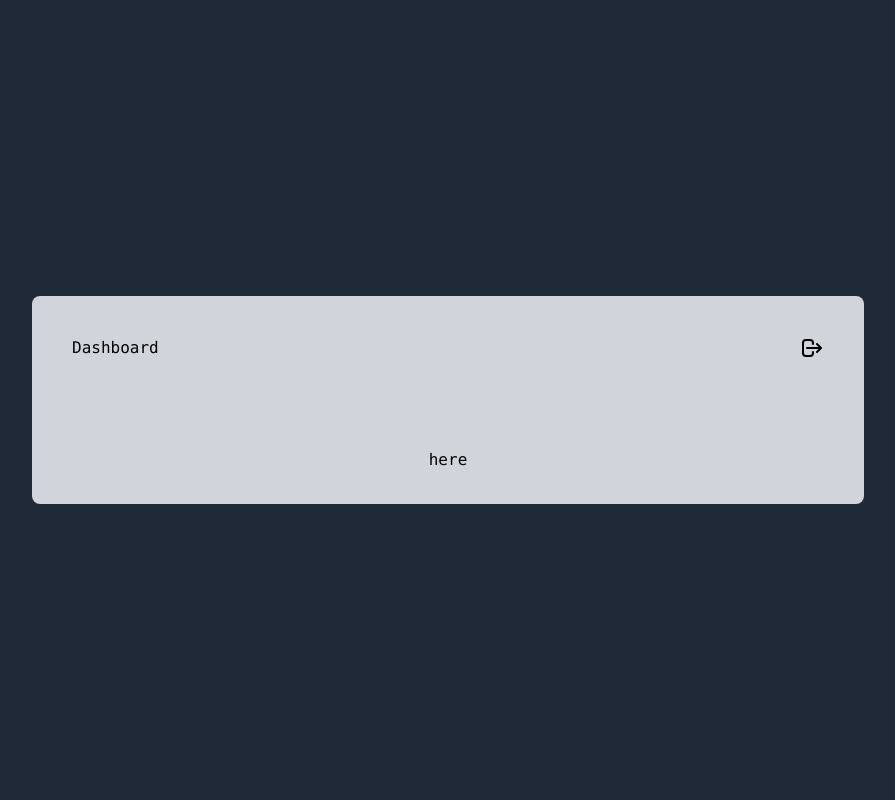
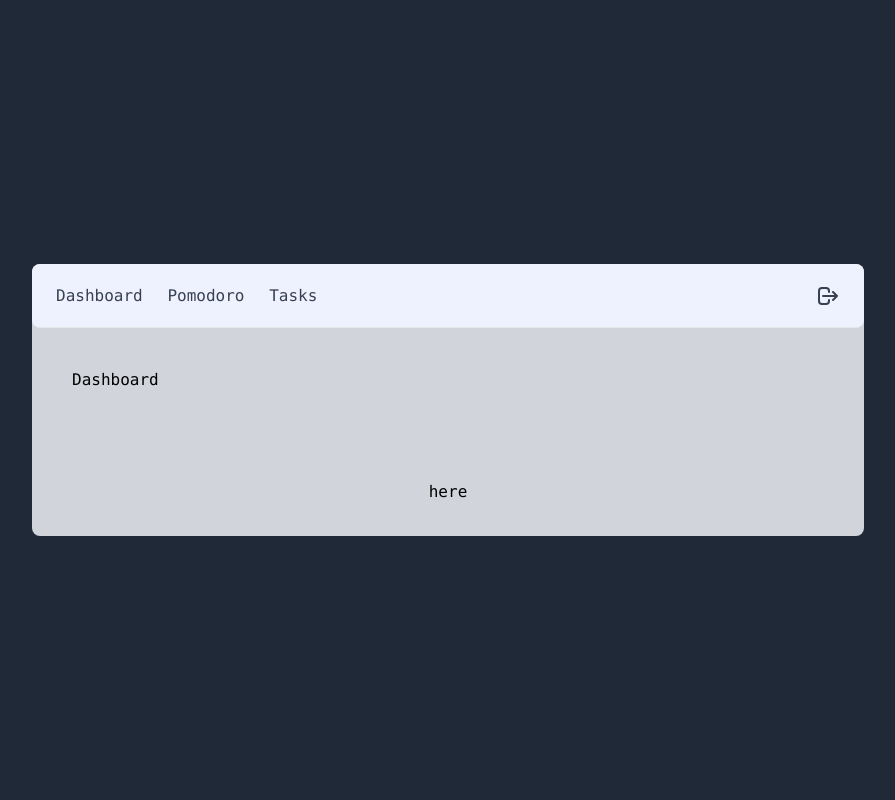
Before and after one commit to eliezer-alves/pomopy, a Flask app: page / in a window 1280 px wide. Shown: the whole page, without its empty margins (192-1087 px from the left). Run offline with Flask 2, Linux system fonts and the light colour scheme; the visitor is signed in with stand-in values (Sample User, id 1); style sheets or scripts are compiled from the project's sources.

Commit message:
feat(menu): criando uma versao inicial de menu

```diff
--- a/templates/index.html
+++ b/templates/index.html
@@ -4,13 +4,6 @@
 <div class="grid grid-cols-1 space-y-4 w-full">
     <div class="flex justify-between p-10">
         <h1>Dashboard</h1>
-        <a href="logout" class="w-200">
-            <svg xmlns="http://www.w3.org/2000/svg" class="h-6 w-6" fill="none" viewBox="0 0 24 24"
-                stroke="currentColor">
-                <path stroke-linecap="round" stroke-linejoin="round" stroke-width="2"
-                    d="M17 16l4-4m0 0l-4-4m4 4H7m6 4v1a3 3 0 01-3 3H6a3 3 0 01-3-3V7a3 3 0 013-3h4a3 3 0 013 3v1" />
-            </svg>
-        </a>
     </div>
     <div aria-label="group of cards" tabindex="0" class="focus:outline-none py-8 w-full flex justify-center items-center">
         <h1>here</h1>
--- a/templates/template.html
+++ b/templates/template.html
@@ -15,9 +15,26 @@
 
 <body>
   <div class="w-full h-screen p-4 flex justify-center items-center bg-gray-800">
-    <main class="w-full md:w-5/6 xl:w-4/6 h-9/10 flex items-center bg-gray-300 rounded-lg font-mono">
-        {% block view %} {% endblock %}
+    <main class="w-full md:w-5/6 xl:w-4/6 h-9/10 flex-col bg-gray-300 rounded-lg font-mono">
+
+        <nav class="flex w-full flex justify-between items-center px-6 h-16 bg-indigo-50 rounded-lg text-gray-700 border-b border-gray-200">
+            <div class="flex w-1/2 md:w-1/3 items-center justify-between">
+              <a href="/">Dashboard</a>
+              <a href="/pomodoro">Pomodoro</a>
+              <a href="/tasks">Tasks</a>
+            </div>
+            <a href="logout" class="w-200">
+              <svg xmlns="http://www.w3.org/2000/svg" class="h-6 w-6" fill="none" viewBox="0 0 24 24"
+                stroke="currentColor">
+                <path stroke-linecap="round" stroke-linejoin="round" stroke-width="2"
+                  d="M17 16l4-4m0 0l-4-4m4 4H7m6 4v1a3 3 0 01-3 3H6a3 3 0 01-3-3V7a3 3 0 013-3h4a3 3 0 013 3v1" />
+              </svg>
+            </a>
+        </nav>
+
+      {% block view %} {% endblock %}
     </main>
-</div>
+  </div>
 </body>
+
 </html>
```
